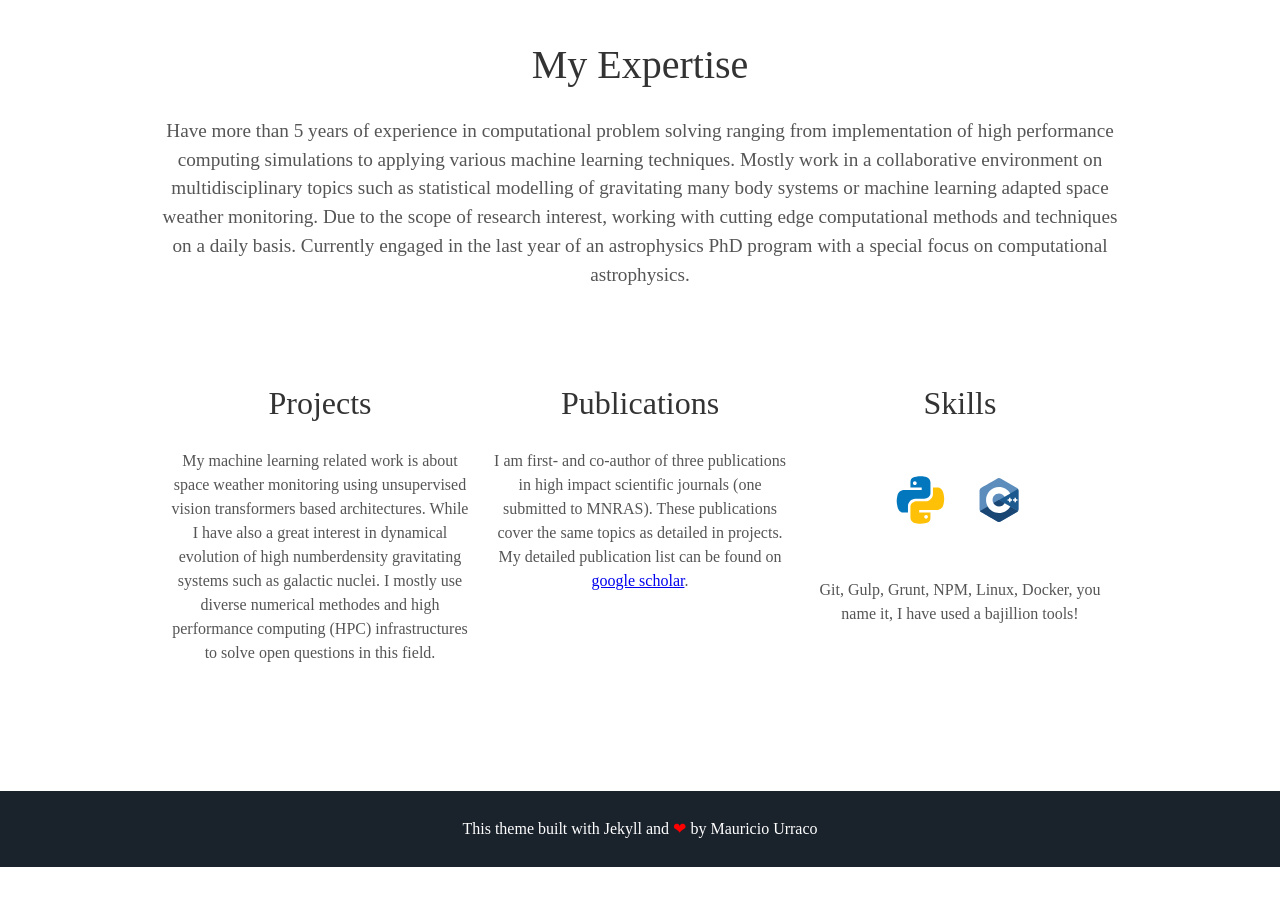
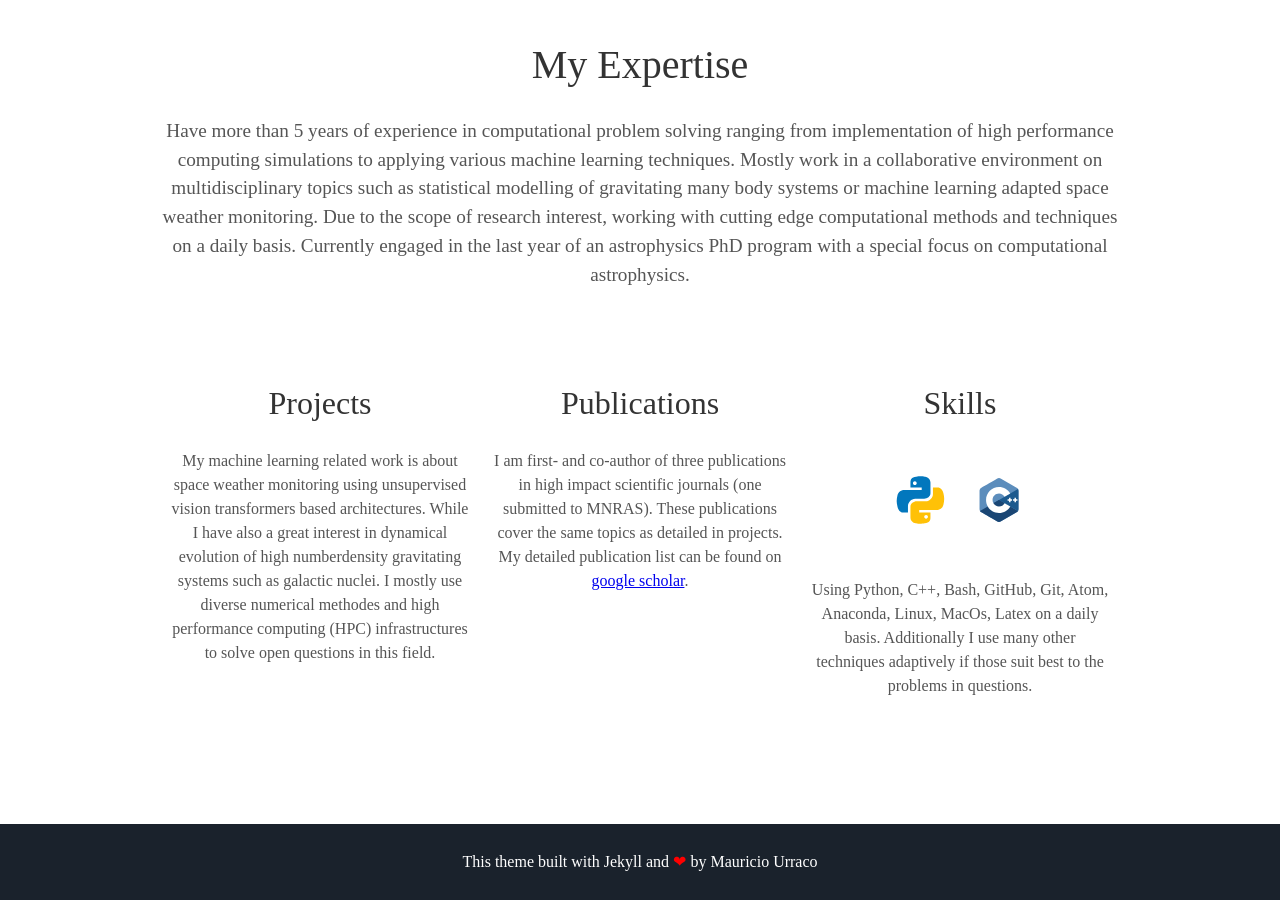
Before and after one commit to murraco/jekyll-theme-minimal-resume, a Jekyll site: the page built from index.html, in a window 1280 px wide and 900 px high, scrolled down 940 px. Built offline with Jekyll 4.4.1, drawn with Linux system fonts in a browser that asks for light colours; some web fonts are replaced; before the commit the page ends 1807 px from its top, so only the background shows below that.

Commit message:
update _includes/about.html
updated the skills section

```diff
--- a/_includes/about.html
+++ b/_includes/about.html
@@ -83,6 +83,6 @@
       <polygon fill="#FFFFFF" points="11,1 11,5 13,5 13,2 14,2 14,5 15,5 15,2 16,2 16,5 17,5 17,1 "/>
     </svg>
     -->
-    <p>Git, Gulp, Grunt, NPM, Linux, Docker, you name it, I have used a bajillion tools!</p>
+    <p>Using Python, C++, Bash, GitHub, Git, Atom, Anaconda, Linux, MacOs, Latex on a daily basis. Additionally I use many other techniques adaptively if those suit best to the problems in questions.</p>
   </div>
 </div>
```
